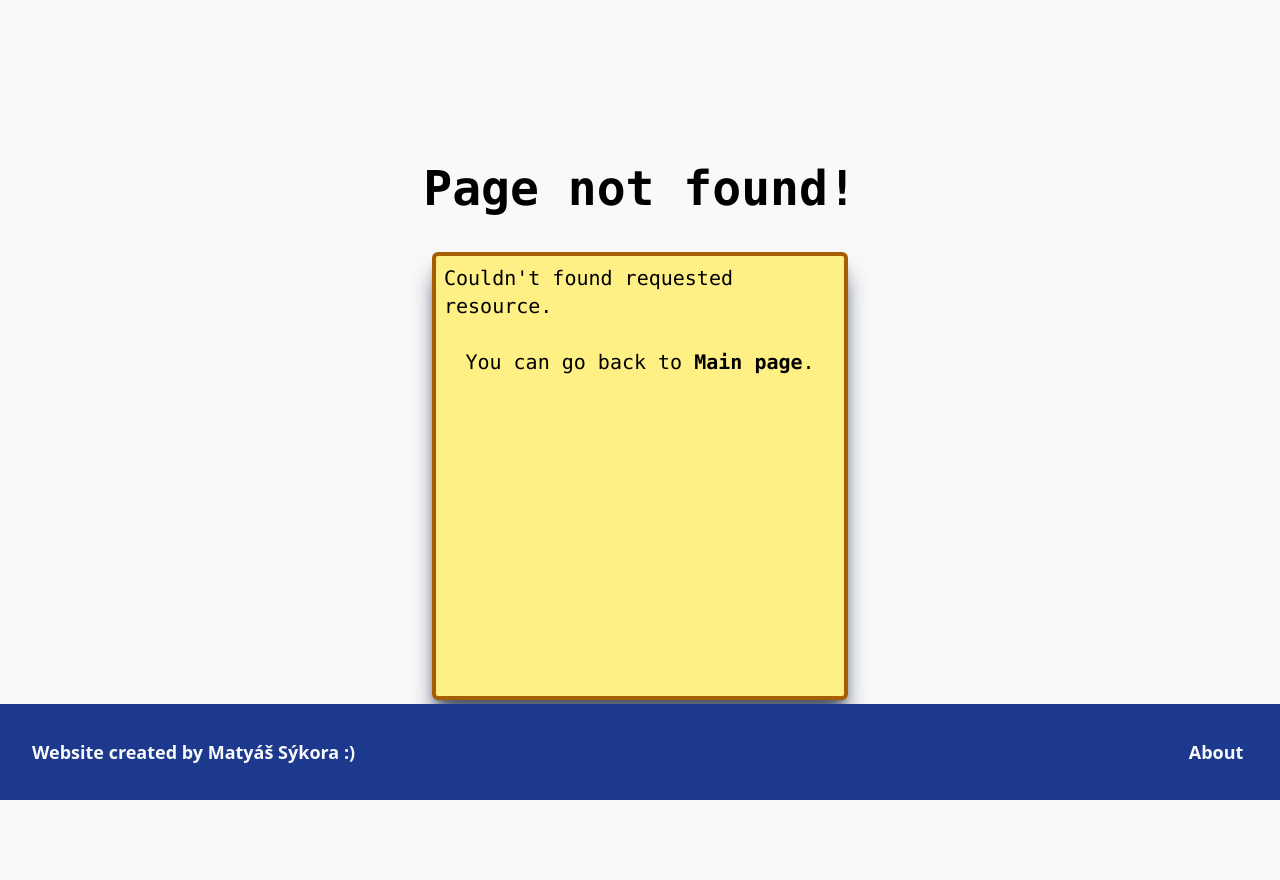
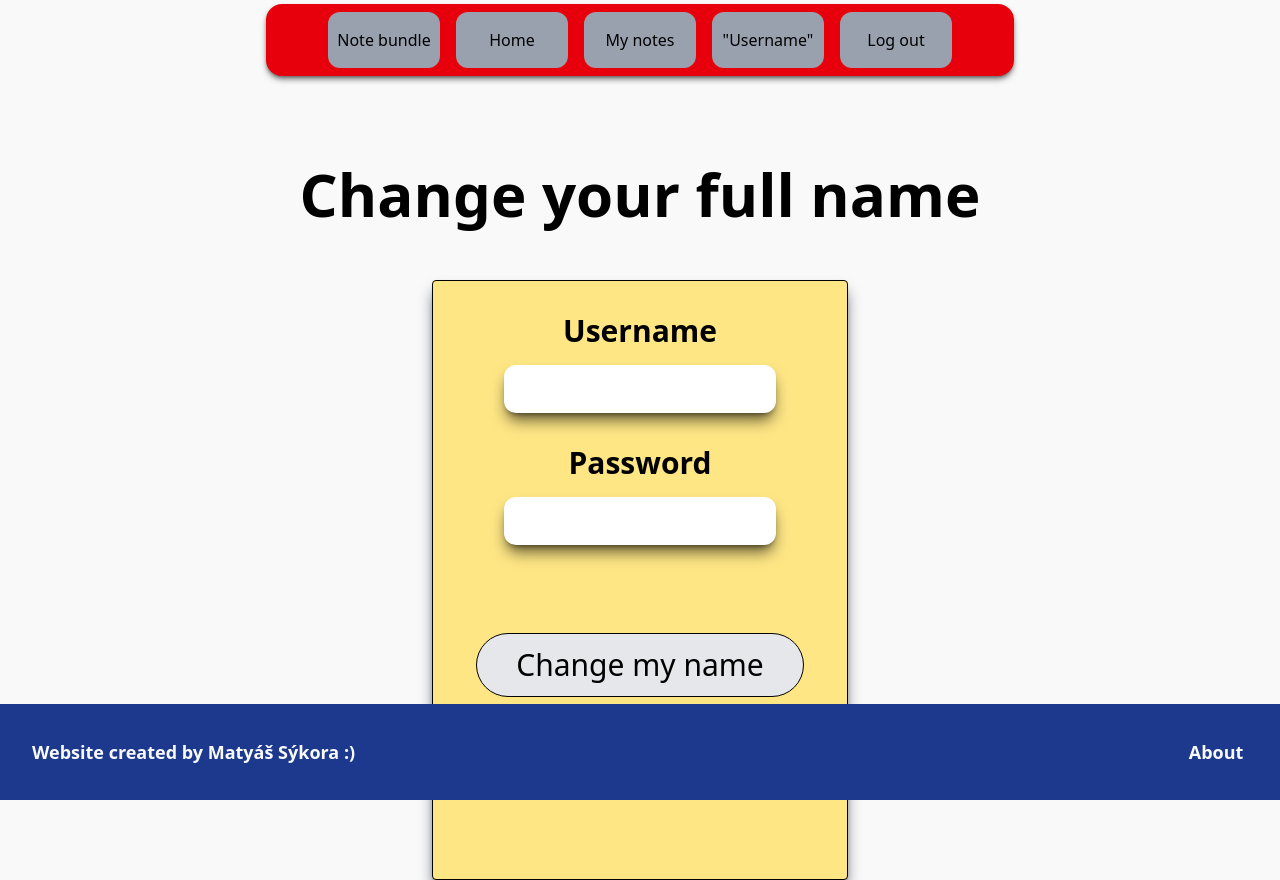
Before and after one commit to MatyasSykorka/next-app_NoteBundle, a Next.js app: page /user/change-fullname in a window 1280 px wide. Before the commit this address had no page. Before the commit the page ends 800 px from the top, so only its background shows below. Built offline with nearby package versions, Linux system fonts and the light colour scheme.

Commit message:
change-name-page

```diff
--- a/src/app/about/page.tsx
+++ b/src/app/(application)/about/page.tsx
@@ -1,6 +1,6 @@
 import Link from "next/link";
 
-import TITLETXT from "../../components/title/title";
+import TITLETXT from "../../../components/title/title";
 
 
 export default function About() {
@@ -33,9 +33,16 @@ export default function About() {
                                         &nbsp;Based on Next.js and PostgreSQL.
                                 </p>
                                 <br />
+                                <p
+                                        className="underline"
+                                >
+                                        This app was created in school practice&nbsp;
+                                        <strong>
+                                                (2025).
+                                        </strong>
+                                </p>
                                 <p>
-                                        If you want to see web source code, <br />
-                                        klick on name in footer.
+                                        If you want to see web source code, klick on name in footer.
                                 </p>
                                 <br /><br /><br /><br /><br />
                                 <Link
--- /dev/null
+++ b/src/app/(application)/user/change-fullname/page.tsx
@@ -0,0 +1,59 @@
+import Form from "next/form";
+
+import TITLETXT from "@/components/title/title";
+import FORMITEM from "@/components/formStuff/formLabel&Input";
+import FORMBTTN from "@/components/formStuff/formBttn";
+import LINKBTTN from "@/components/formStuff/linkBttn";
+
+
+export const metadata = {
+        title: 'Note bundle - change-fullname',
+        description: 'Note app by Maty',
+};
+
+export default function Login() {
+        return (
+                <main>
+                        <TITLETXT>
+                                Change your full name
+                        </TITLETXT>
+                        <Form
+                                action=""
+                                className="
+                                        w-1/3
+                                        h-150
+                                        p-8
+                                        bg-amber-200
+                                        border-1
+                                        rounded-sm
+                                        place-self-center
+                                        shadow-gray-600
+                                        shadow-lg
+                                "
+                        >
+                                <FORMITEM
+                                        htmlFor="username"
+                                        type="text"
+                                        name="username"
+                                >
+                                        Username
+                                </FORMITEM>
+                                <FORMITEM
+                                        htmlFor="newStName"
+                                        type="text"
+                                        name="newFName"
+                                >
+                                        Password
+                                </FORMITEM>
+                                <FORMBTTN
+                                        value="Change my name"
+                                />
+                                <LINKBTTN
+                                        href="/user"
+                                >
+                                        Cancel
+                                </LINKBTTN>
+                        </Form>
+                </main>
+        );
+};
--- a/src/app/(application)/user/page.tsx
+++ b/src/app/(application)/user/page.tsx
@@ -96,7 +96,7 @@ export default function user() {
                                         "
                                 >
                                         <Link
-                                                href="/change-fullname"
+                                                href="/user/change-fullname"
                                                 className="
                                                         place-self-center
                                                         content-center
```
Also changed, not shown: 1 other file (tests, documents, lock files or other folders).
